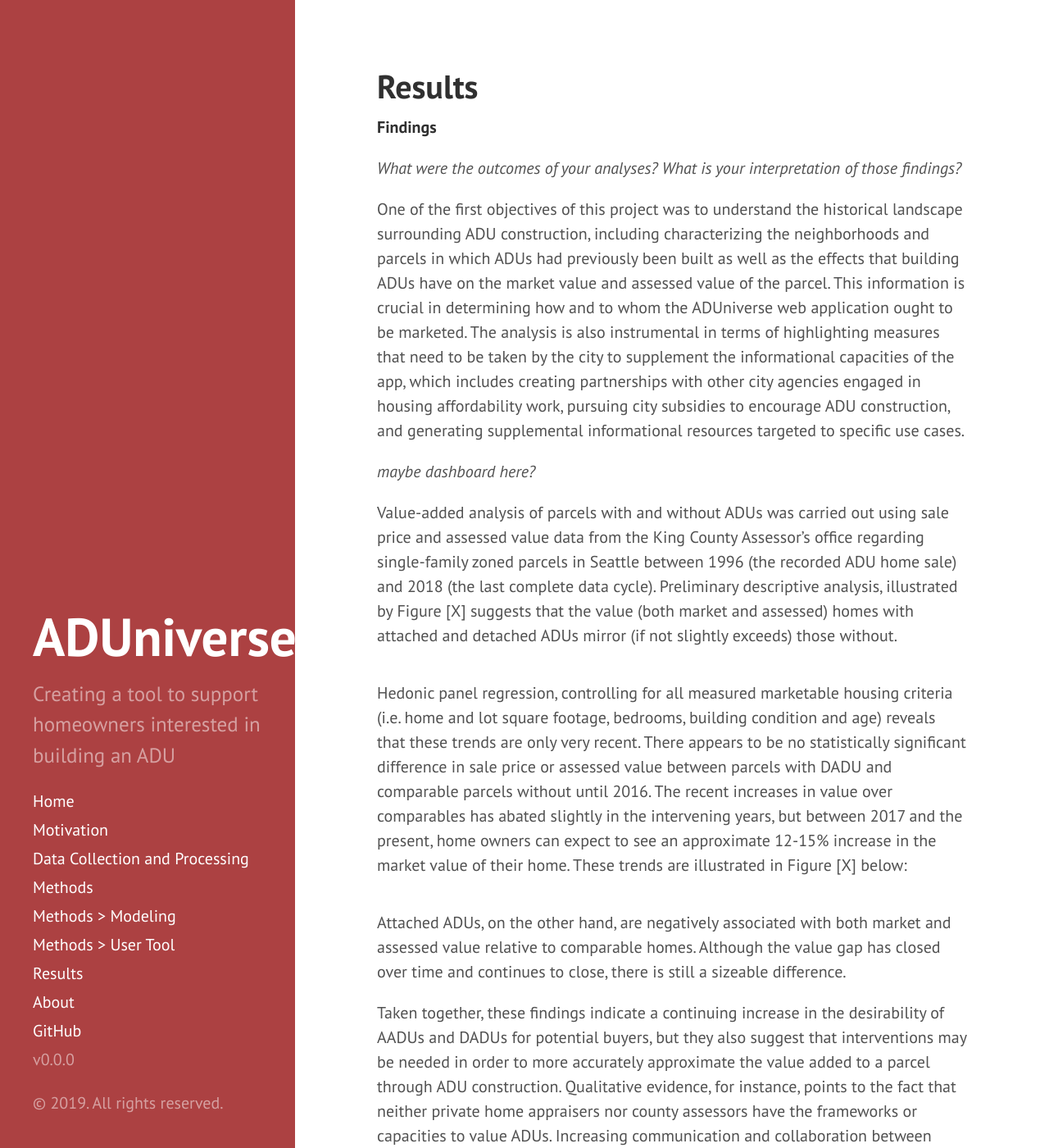
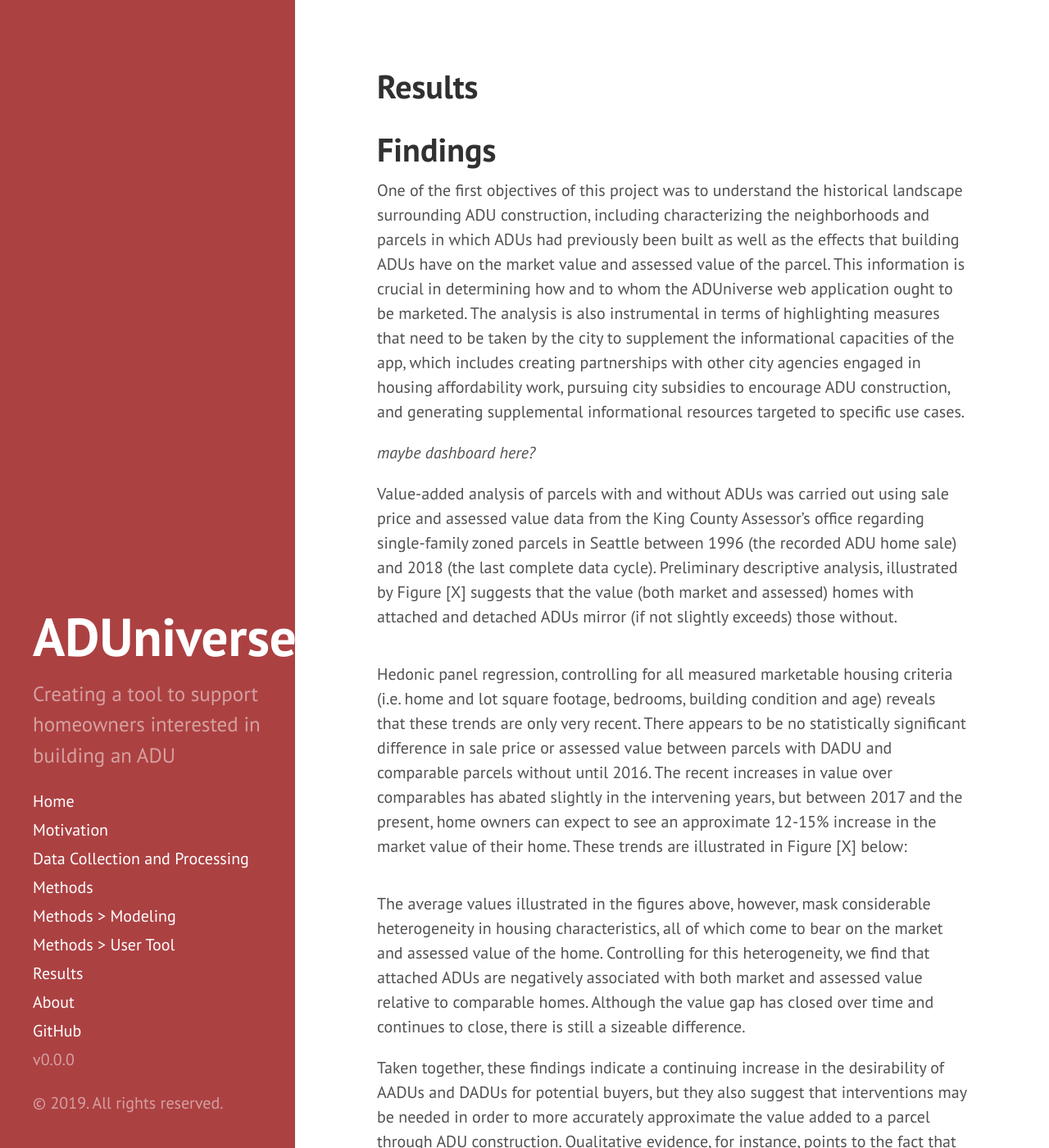
Before and after one commit to uwescience/ADUniverse, a Jekyll site: the page built from results.md, in a window 1280 px wide and 1400 px high. Shown: the whole window at 82% size. Built offline with Jekyll 4.4.1, drawn with Linux system fonts in a browser that asks for light colours.

Commit message:
Update results.md

```diff
--- a/results.md
+++ b/results.md
@@ -3,10 +3,7 @@ layout: page
 title: Results
 ---
 
-**Findings**
-
-_What were the outcomes of your analyses?
-What is your interpretation of those findings?_
+# Findings
 
 One of the first objectives of this project was to understand the historical landscape surrounding ADU construction, including characterizing the neighborhoods and parcels in which ADUs had previously been built as well as the effects that building ADUs have on the market value and assessed value of the parcel.  This information is crucial in determining how and to whom the ADUniverse web application ought to be marketed.  The analysis is also instrumental in terms of highlighting measures that need to be taken by the city to supplement the informational capacities of the app, which includes creating partnerships with other city agencies engaged in housing affordability work, pursuing city subsidies to encourage ADU construction, and generating supplemental informational resources targeted to specific use cases.
 
@@ -20,7 +17,7 @@ Hedonic panel regression, controlling for all measured marketable housing criter
 
 ![](chg_sp_time.png)
 
-Attached ADUs, on the other hand, are negatively associated with both market and assessed value relative to comparable homes.  Although the value gap has closed over time and continues to close, there is still a sizeable difference.
+The average values illustrated in the figures above, however, mask considerable heterogeneity in housing characteristics, all of which come to bear on the market and assessed value of the home.  Controlling for this heterogeneity, we find that attached ADUs are negatively associated with both market and assessed value relative to comparable homes.  Although the value gap has closed over time and continues to close, there is still a sizeable difference.
 
 Taken together, these findings indicate a continuing increase in the desirability of AADUs and DADUs for potential buyers, but they also suggest that interventions may be needed in order to more accurately approximate the value added to a parcel through ADU construction.  Qualitative evidence, for instance, points to the fact that neither private home appraisers nor county assessors have the frameworks or capacities to value ADUs.  Increasing communication and collaboration between Seattle Department of Planning and Community Development and the King County Assessor’s office to better quantify ADU value may ameliorate these issues and increase the profitability of ADU for the homeowners.
 
```
